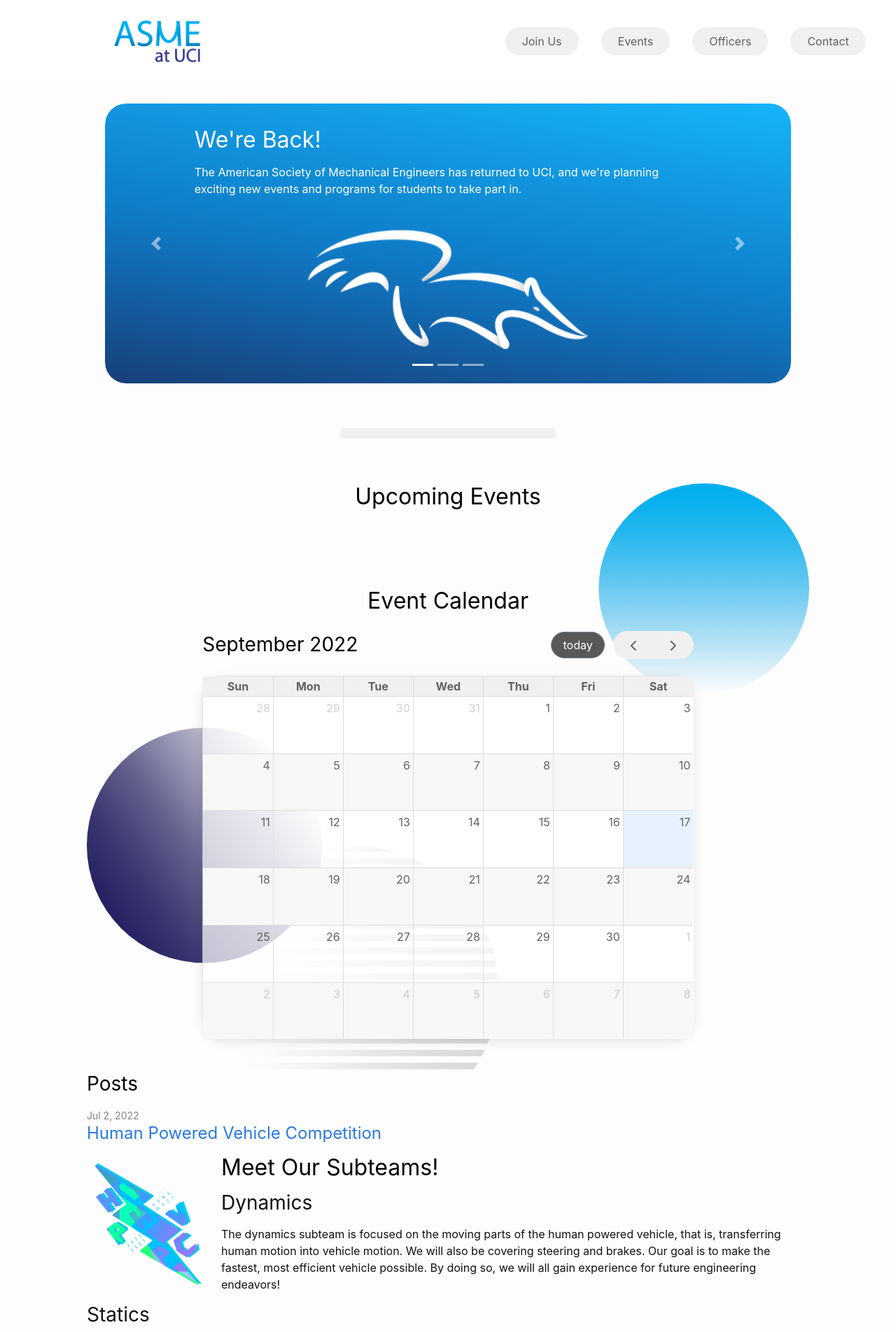
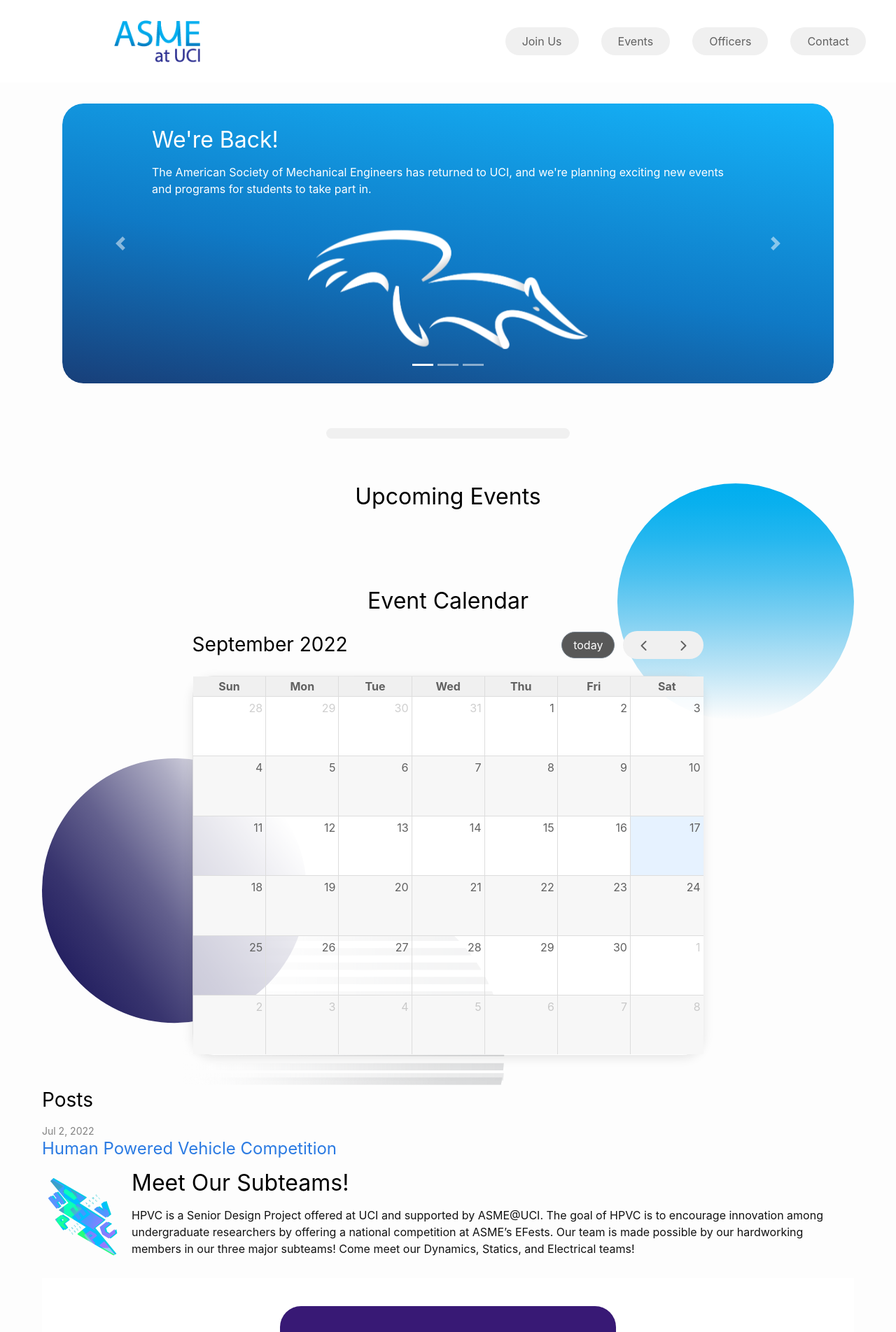
Before and after one commit to ASME-at-UCI/website, a Jekyll site: the page built from index.markdown, in a window 1280 px wide. Shown: the top 1904 px of the page at 70% size. Built offline with Jekyll 4.4.1, drawn with Linux system fonts in a browser that asks for light colours; nearby versions of some CDN libraries; comment, search, counter and statistics services are not loaded; some of the changed text lies outside the part shown.

Commit message:
Mobile Site Version 1 Implemented!

```diff
--- a/_includes/calendar.html
+++ b/_includes/calendar.html
@@ -9,7 +9,7 @@
     </div>
 
     <!--Event Calendar-->
-    <div class="container py-5" style="text-align: center;">
+    <div class="container py-5 calendar_wrap" style="text-align: center;">
         <h2 class="animate__animated pt-5 pb-2 mx-auto" style="text-align: center;">
         Event Calendar
         </h2>
--- a/_includes/carousel.html
+++ b/_includes/carousel.html
@@ -32,7 +32,7 @@
             </div>
         </div>
         <div class="carousel-item" style=" background: black;">
-            <div  class="flex-column carousel-item-content-vertical">
+            <div  class="carousel-item-content">
                 <div class="d-flex flex-column text-center">
                     <h2 class="c-white animate__animated">Interested in Projects?</h2>
                     <p class="c-white animate__animated">
--- a/_posts/2022-07-02-HPVCSummer.markdown
+++ b/_posts/2022-07-02-HPVCSummer.markdown
@@ -5,9 +5,13 @@
 categories: project
 ---
 
-{% include image.html image="HPVC.png" float="left" alt_text="HPVC Logo" height="12rem" %}
+{% include image.html image="HPVC.png" float="left" alt_text="HPVC Logo" height="8rem" %}
 
 ## Meet Our Subteams!
+
+HPVC is a Senior Design Project offered at UCI and supported by ASME@UCI. The goal of HPVC is to encourage innovation among undergraduate researchers by offering a national competition at ASME's EFests. Our team is made possible by our hardworking members in our three major subteams! Come meet our Dynamics, Statics, and Electrical teams!
+
+<!--more-->
 
 ### Dynamics
 
@@ -20,6 +24,8 @@
 - Low Center of Gravity
 - Lightweight
 
+Come on down!
+
 ### Electrical
 
 The electrical subteam is in charge of powering and controlling the vehicle using motors, microcontrollers, sensors, and a Printed Circuit Board (PCB).
@@ -29,8 +35,6 @@
 - Prototype and Debug circuits
 - Make a PCB from scratch!
 
-<!--more-->
-
 ## Summertime Engineering 🌤️
 
 We will soon begin the process of starting up Human Powered Vehicle over the Summer in order to hit the ground running this upcoming Fall Quarter!
--- a/_sass/minima.scss
+++ b/_sass/minima.scss
@@ -21,9 +21,9 @@
 $table-text-align: left !default;
 
 // Width of the content area
-$content-width:    90% !default;
+$content-width:    100% !default;
 
-$on-palm:          600px !default;
+$on-palm:          100% !default;
 $on-laptop:        800px !default;
 
 // Use media queries like this:
--- a/syles/custom.css
+++ b/syles/custom.css
@@ -231,7 +231,7 @@
 .main-carousel {
 	min-height: 10rem;
 	max-height: 25rem;
-	width: 60%;
+	width: 70%;
 	margin-left: auto !important;
 	margin-right: auto !important;
 	background: var(--secondary-color);
@@ -254,6 +254,7 @@
 @media only screen and (max-width: 768px){
 	.main-carousel {
 		height: 700px;
+		max-height: 100%;
 	}
 }
 
@@ -466,6 +467,25 @@
 
 /* Bootstrap 4 Overrides */
 
+.calendar_wrap {
+	width: 100%;
+	max-width: 100%;
+	height: 100%;
+	max-height: 100%;
+	padding-left: 5%;
+	padding-right: 5%;
+	border-radius: 30px;
+	overflow:hidden;
+}
+
+@media only screen and (max-width: 768px){
+	.calendar_wrap {
+		width: 100%;
+		max-width: 100%;
+		height: 0px;
+	}
+}
+
 .carousel-inner{
 	width: 100%;
 	max-width: 100%;
@@ -478,8 +498,8 @@
 	max-width: 100%;
 	height: 100%;
 	max-height: 100%;
-	padding-left: 12rem;
-	padding-right: 12rem;
+	padding-left: 5%;
+	padding-right: 5%;
 	border-radius: 30px;
 	overflow:hidden;
 }
@@ -502,8 +522,8 @@
 		max-width: 100%;
 		height: 100%;
 		max-height: 100%;
-		padding-left: 6rem;
-		padding-right: 6rem;
+		padding-left: 3rem;
+		padding-right: 3rem;
 		border-radius: 30px;
 	}
 }
```
